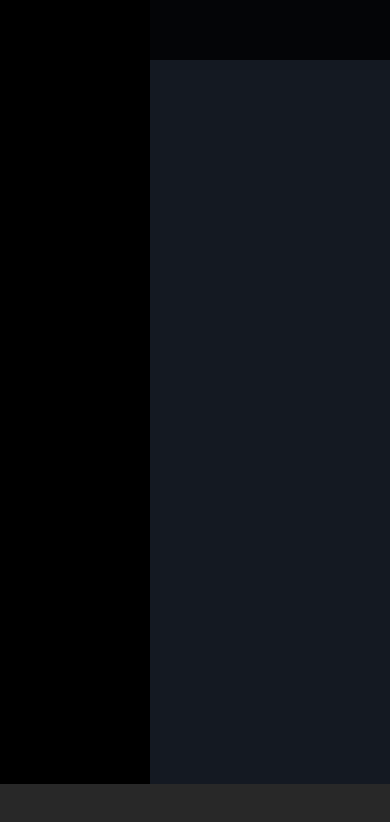
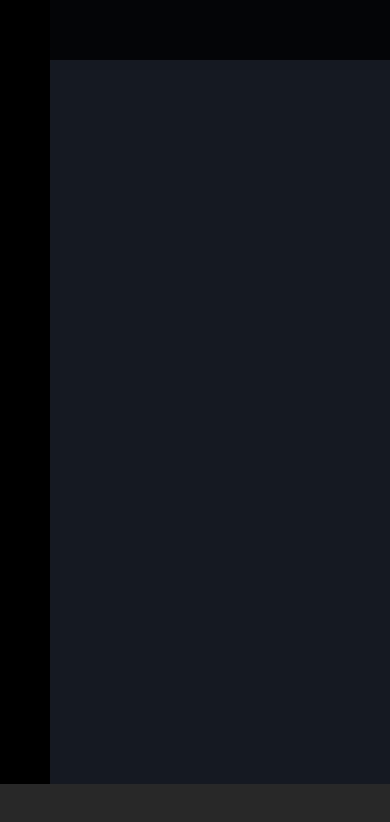
Before and after one commit to adrianopiacentini/html-css-spotifyweb, a plain HTML site: page index.html in a window 390 px wide. Drawn offline with Linux system fonts and the light colour scheme.

Commit message:
feat: responsive layout

```diff
--- a/css/style.css
+++ b/css/style.css
@@ -60,3 +60,30 @@
     overflow:scroll;
     overflow-x:hidden;
 }
+
+/* Responsiveness */
+
+/* Laptops & small screens */
+@media screen and (max-width:1024px) {
+
+}
+
+/* iPads and Tablets  */
+@media screen and (max-width:768px) {
+
+}
+
+/* Mobile Devices */
+@media screen and (max-width:480px) {
+    .sidebar {
+        width:50px;
+        height:100%;
+        /* debug */
+        /* background-color: pink; */
+    }
+
+    .content {
+        width:calc(100% - 50px);
+        height:100%;
+    }
+}
```
